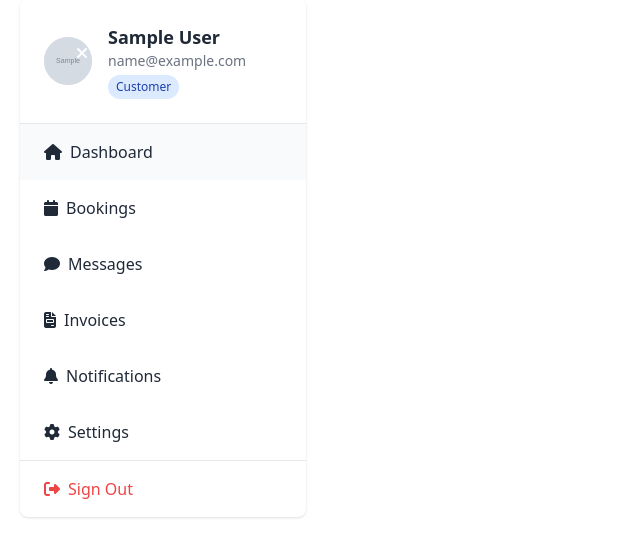
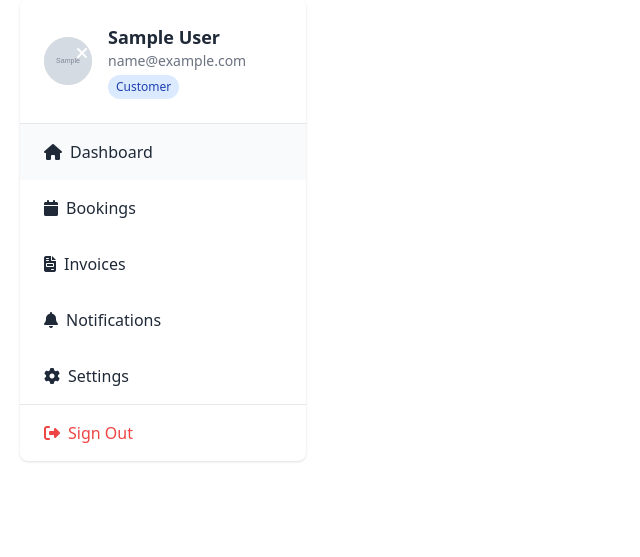
Before and after one commit to jeanclaudegeagea/HomeServiceDjango, a Django app: page /profile/ in a window 1280 px wide. Shown: the part 105-662 px from the top of the page, without its empty margins (0-640 px from the left). Run offline with Django 5.2, Linux system fonts and the light colour scheme; a user stored in the database is signed in; tables that the repository leaves empty hold one stand-in row (values such as "Sample post"); grey boxes marked "Sample" are stand-in pictures; some libraries are stand-ins or nearby versions.

Commit message:
small fixes

```diff
--- a/homeservice/core/templates/core/profile.html
+++ b/homeservice/core/templates/core/profile.html
@@ -54,10 +54,6 @@
                         <a href="#" class="px-6 py-4 text-left hover:bg-gray-50 flex items-center gap-2">
                             <i class="fas fa-calendar"></i>
                             Bookings
-                        </a>
-                        <a href="#" class="px-6 py-4 text-left hover:bg-gray-50 flex items-center gap-2">
-                            <i class="fas fa-comment"></i>
-                            Messages
                         </a>
                         {% if is_provider %}
                         <a href="#" class="px-6 py-4 text-left hover:bg-gray-50 flex items-center gap-2">
--- a/homeservice/core/templates/core/service_provider_profile.html
+++ b/homeservice/core/templates/core/service_provider_profile.html
@@ -101,12 +101,12 @@
           {{ service.city }}, {{ service.state }} , {{ service.country}}
         </div>
 
+        {% if request.user.role == request.user.CUSTOMER %}
         <div class="flex justify-between items-center mt-4">
           <a href="#" class="rounded-md bg-white border border-gray-300 text-black px-3 py-2 hover:bg-gray-100">View Details</a>
-          {% if request.user != service.provider.user %}
           <a href="#" class="rounded-md bg-black text-white hover:bg-gray-800 px-3 py-2">Book Now</a>
-          {% endif %}
         </div>
+        {% endif %}
       </div>
       {% empty %}
       <div class="card bg-white shadow-sm border text-center p-6">
```
